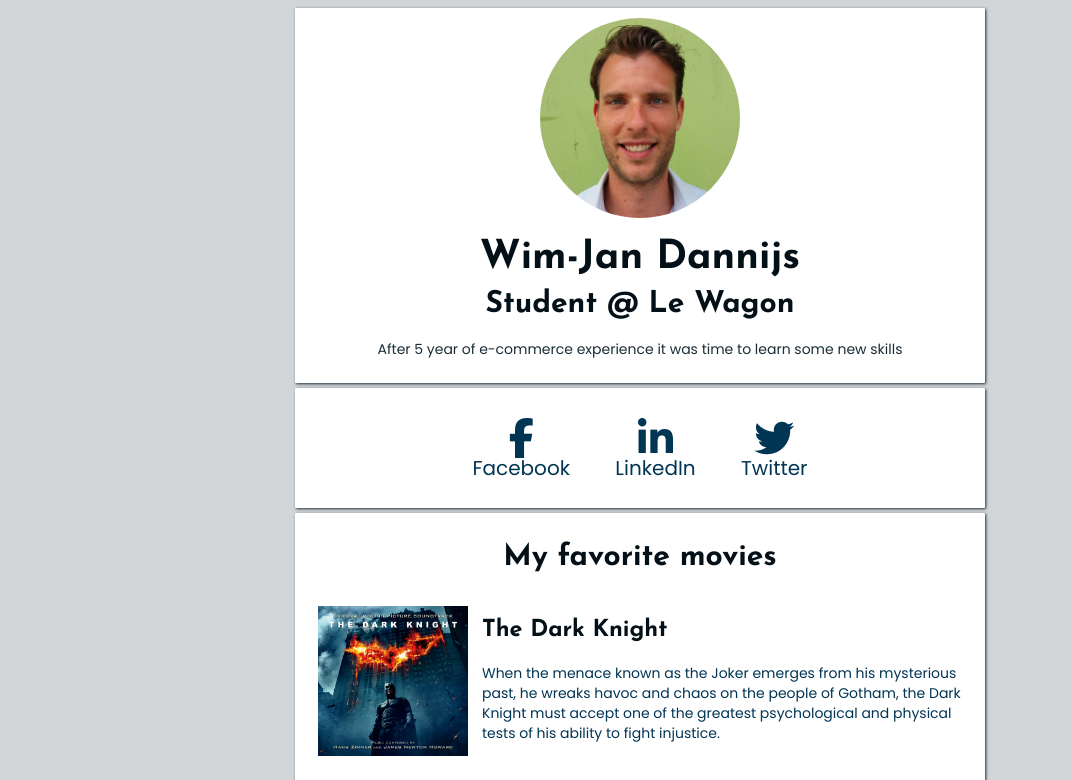
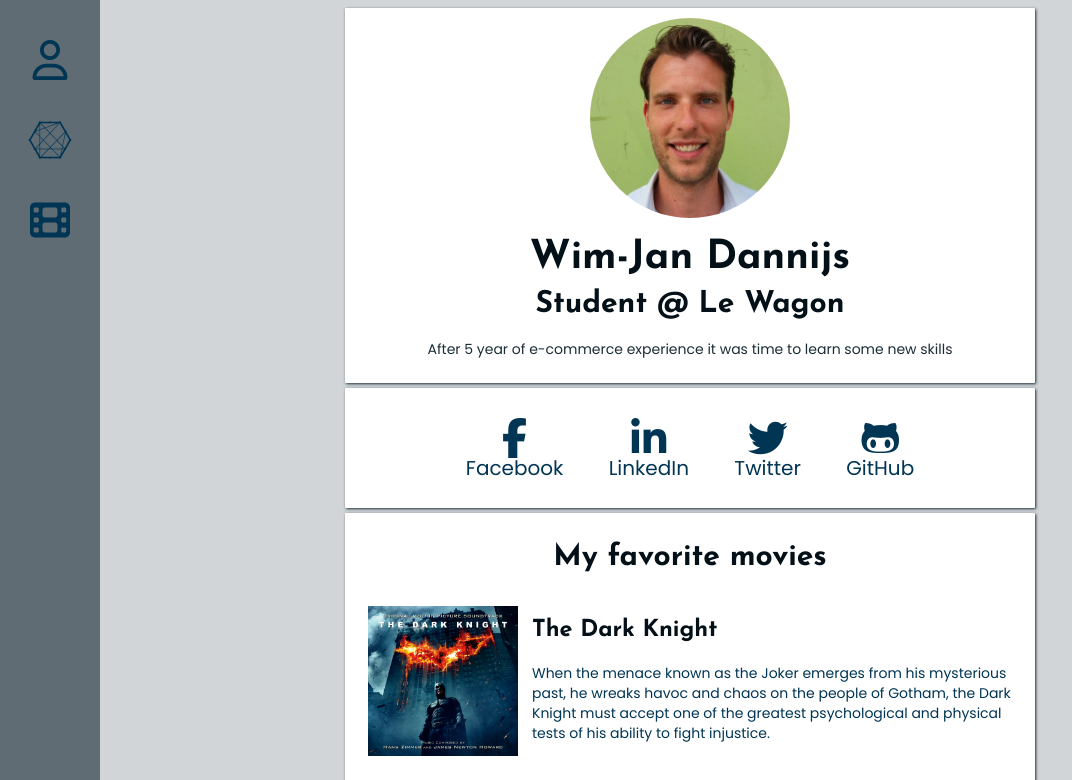
Before and after one commit to wjdannijs/profile, a plain HTML site: page index.html in a window 1280 px wide. Shown: the top 780 px of the page, without its empty margins (0-1072 px from the left). Drawn offline with Linux system fonts and the light colour scheme.

Commit message:
enhanced my profile with a fixed sidebar

```diff
--- a/index.html
+++ b/index.html
@@ -10,14 +10,34 @@
   </head>
 
   <body>
+    <div id="sidebar">
+      <ul id="list-sidebar">
+        <li>
+          <a href="#summary">
+            <i class="fa fa-user-o" aria-hidden="true"></i>
+          </a>
+        </li>
+        <li>
+          <a href="#connect-social">
+            <i class="fa fa-connectdevelop" aria-hidden="true"></i>
+          </a>
+        </li>
+        <li>
+          <a href="#favorite-movies">
+            <i class="fa fa-film" aria-hidden="true"></i>
+          </a>
+        </li>
+      </ul>
+    </div>
+    <div id="page-content">
       <div class="container">
-    <div class="card">
+        <div class="card" id="summary">
           <img src="images/profile_pic.jpg" class= "img-round" id="profile-pic">
           <h1>Wim-Jan Dannijs</h1>
           <h2>Student @ Le Wagon</h2>
           <p>After 5 year of e-commerce experience it was time to learn some new skills</p>
         </div>
-    <div class="card">
+        <div class="card" id="connect-social">
           <ul class="list-inline">
             <li>
               <a href="https://www.facebook.com/wimjan.dannijs" target="_blank"><i class="fa fa-facebook" aria-hidden="true"></i>
@@ -31,9 +51,13 @@
               <a href="https://twitter.com/WJDannijs" target="_blank"><i class="fa fa-twitter" aria-hidden="true"></i>
               <br>Twitter</a>
             </li>
+            <li>
+              <a href="https://github.com/wjdannijs" target="_blank"><i class="fa fa-github-alt" aria-hidden="true"></i>
+              <br>GitHub</a>
+            </li>
           </ul>
         </div>
-    <div class="card">
+        <div class="card" id="favorite-movies">
           <h2>My favorite movies</h2>
           <table>
             <tr>
@@ -79,9 +103,6 @@
         </div>
       </div>
 
-
-
-
-
+    </div>
   </body>
 </html>
--- a/style.css
+++ b/style.css
@@ -89,3 +89,27 @@ a:hover {
     width: 300px;
   }
 }
+
+#sidebar {
+  position: fixed;
+  width: 100px;
+  left: 0;
+  top: 0;
+  bottom: 0;
+  background-color: #5F6C73;
+}
+#page-content {
+  margin-left: 100px;
+}
+
+#list-sidebar {
+  display: block;
+  list-style: none;
+  text-align: center;
+  padding-left: 0px;
+}
+
+#list-sidebar > li {
+  text-align: center;
+  padding: 20px 0px;
+}
```
Lines whose indentation alone changed are shown as unchanged.
